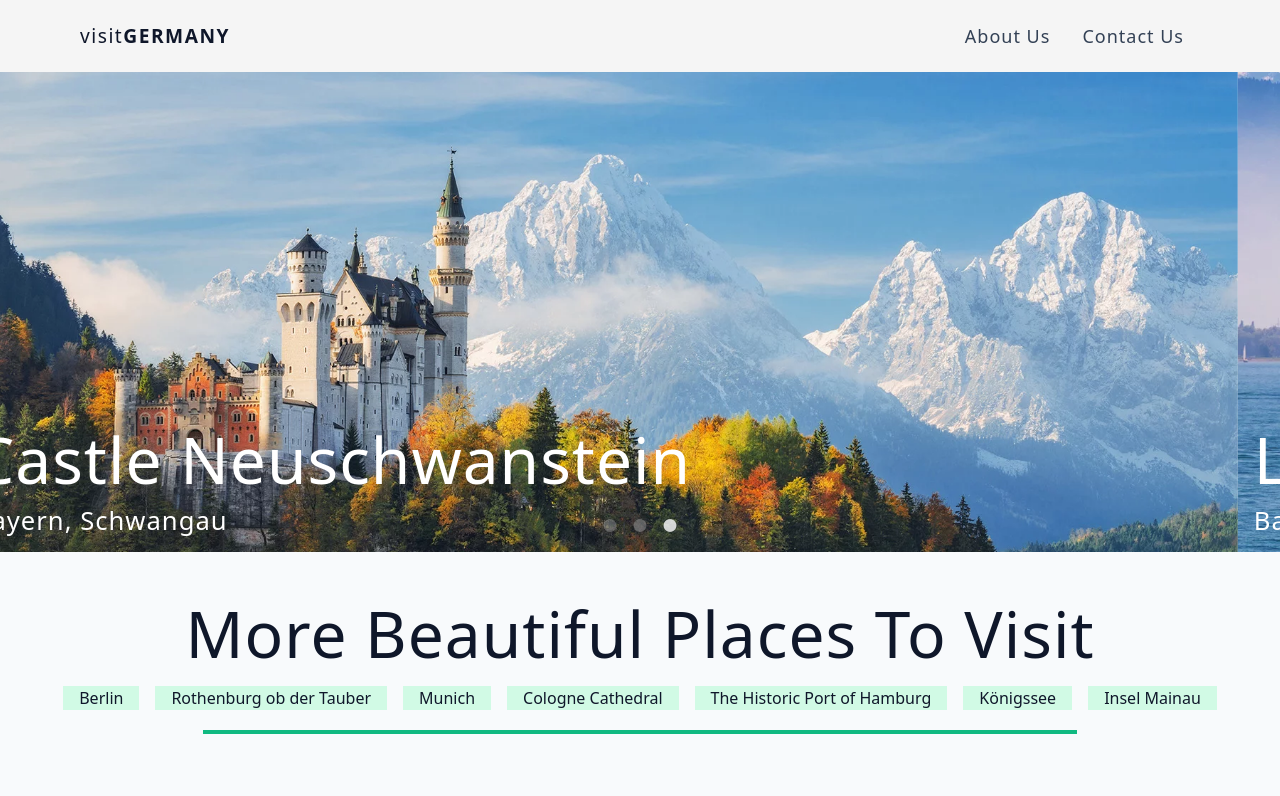
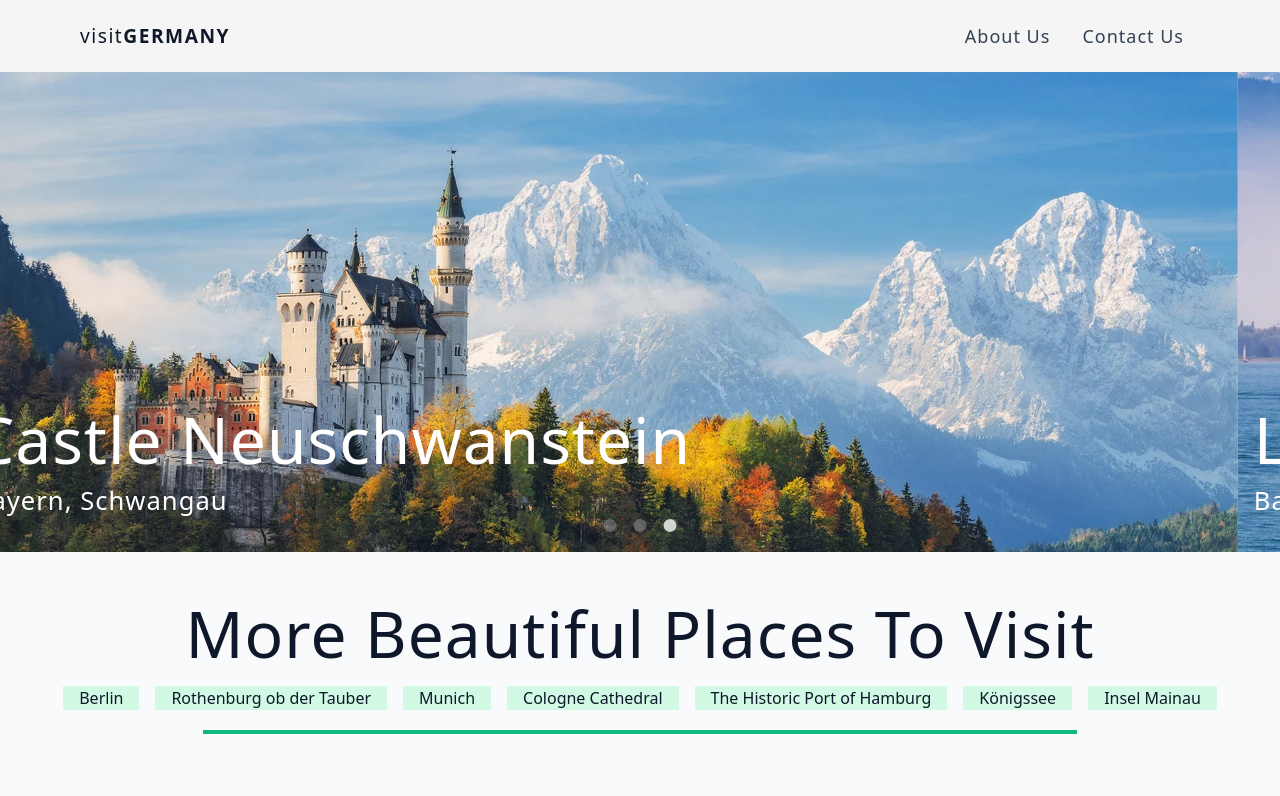
Before and after one commit to albertseiler/visit-germany-netlify, a React (Vite) app: page / in a window 1280 px wide. Shown: the top 796 px of the page. Built offline with nearby package versions, Linux system fonts and the light colour scheme.

Commit message:
Update index.css

```diff
--- a/src/index.css
+++ b/src/index.css
@@ -328,7 +328,7 @@ nav {
 
 .slider-title {
   position: absolute;
-  top: 44.5vh;
+  top: 42vh;
   font-weight: bold;
   padding-left: 1rem;
   color: white;
```
